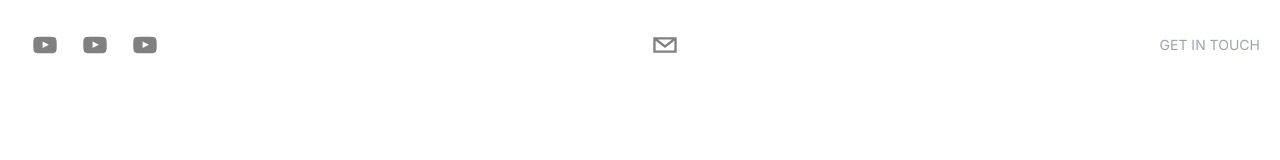
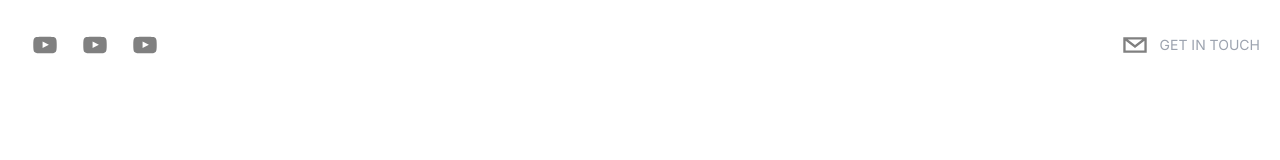
Before and after one commit to lleung030/portfolio, a Next.js app: page / in a window 1280 px wide. Shown: the top 160 px of the page. Built offline with nearby package versions, Linux system fonts and the light colour scheme.

Commit message:
framer-motion

```diff
--- a/components/Header.tsx
+++ b/components/Header.tsx
@@ -1,11 +1,29 @@
+'use client'
+import React from 'react';
 import { SocialIcon } from "react-social-icons";
+import { motion } from 'framer-motion';
 
 type Props = {};
 
 function Header() {
   return (
-    <header className="sticky top-0 p-5 flex items-start justify-between max-w-7xl mx-auto z-20 xl:items-center">
-      <div className="flex flex-row items-center">
+    <header className="sticky top-0 p-5 flex items-start justify-between max-w-7xl mx-auto z-20 items-center">
+
+      <motion.div
+      initial={{
+        x: -500,
+        opacity: 0,
+        scale: 0.5
+      }}
+      animate= {{
+        x:0,
+        opacity: 1,
+        scale: 1
+      }}
+      transition={{
+        duration: 1.5
+      }}
+       className="flex flex-row items-center">
         <SocialIcon
           url="https://youtube.com/"
           fgColor="gray"
@@ -21,19 +39,32 @@
           fgColor="gray"
           bgColor="transparent"
         />
-      </div>
+        </motion.div>
 
-      <div className="flex flex-row items-center text-gray-300 cursor-pointer">
+
+      <motion.div
+      initial={{
+        x: 500,
+        opacity: 0,
+        scale: 0.5,
+      }}
+      animate={{
+        x: 0,
+        opacity: 1,
+        scale:1,
+      }}
+      transition={{duration:1.5}}
+      className="flex flex-row items-center text-gray-300 cursor-pointer">
         <SocialIcon
           className="cursor-pointer"
           network="email"
           fgColor="gray"
           bgColor="transparent"
         />
-      </div>
       <p className="uppercase hidden md:inline-flex text-sm text-gray-400">
         Get in touch
       </p>
+      </motion.div>
     </header>
   );
 }
--- a/package.json
+++ b/package.json
@@ -15,6 +15,7 @@
     "autoprefixer": "10.4.14",
     "eslint": "8.44.0",
     "eslint-config-next": "13.4.9",
+    "framer-motion": "^10.12.18",
     "next": "13.4.9",
     "postcss": "8.4.25",
     "react": "18.2.0",
```
Also changed, not shown: 1 other file (tests, documents, lock files or other folders).
